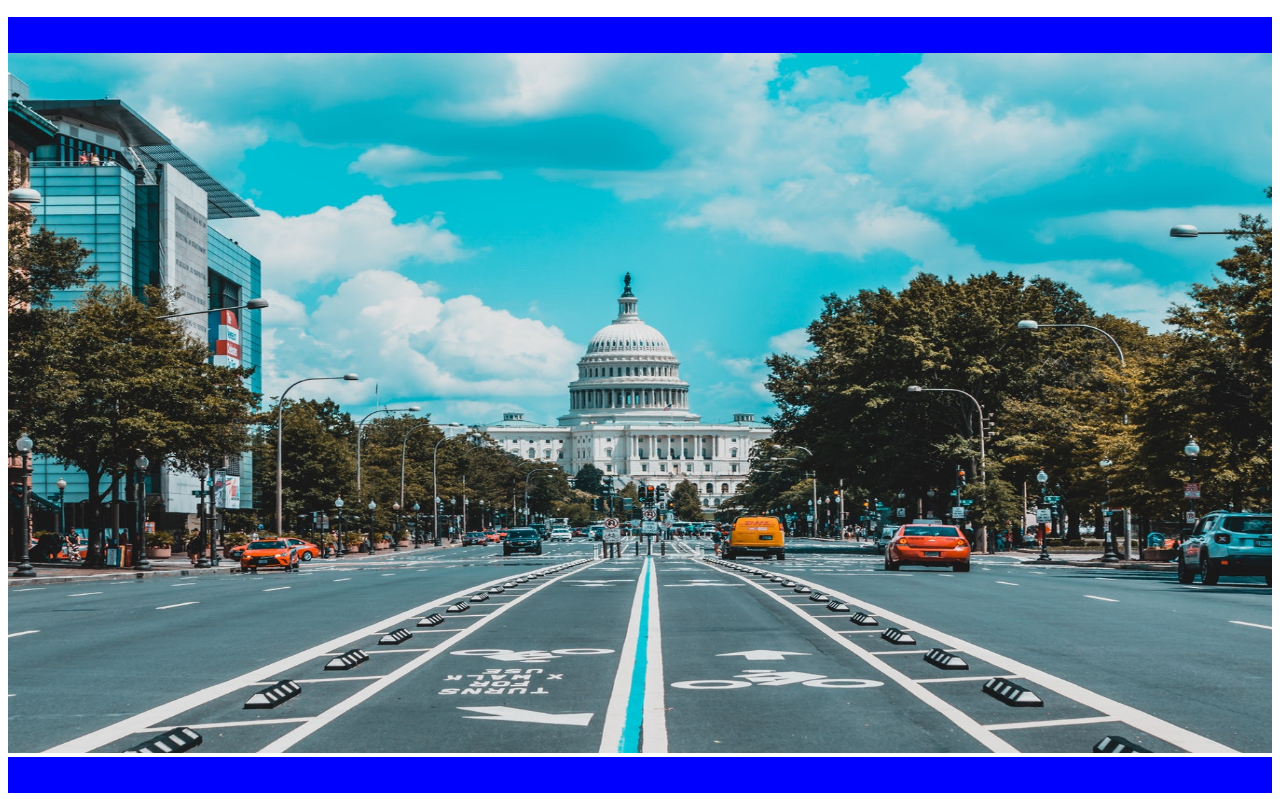
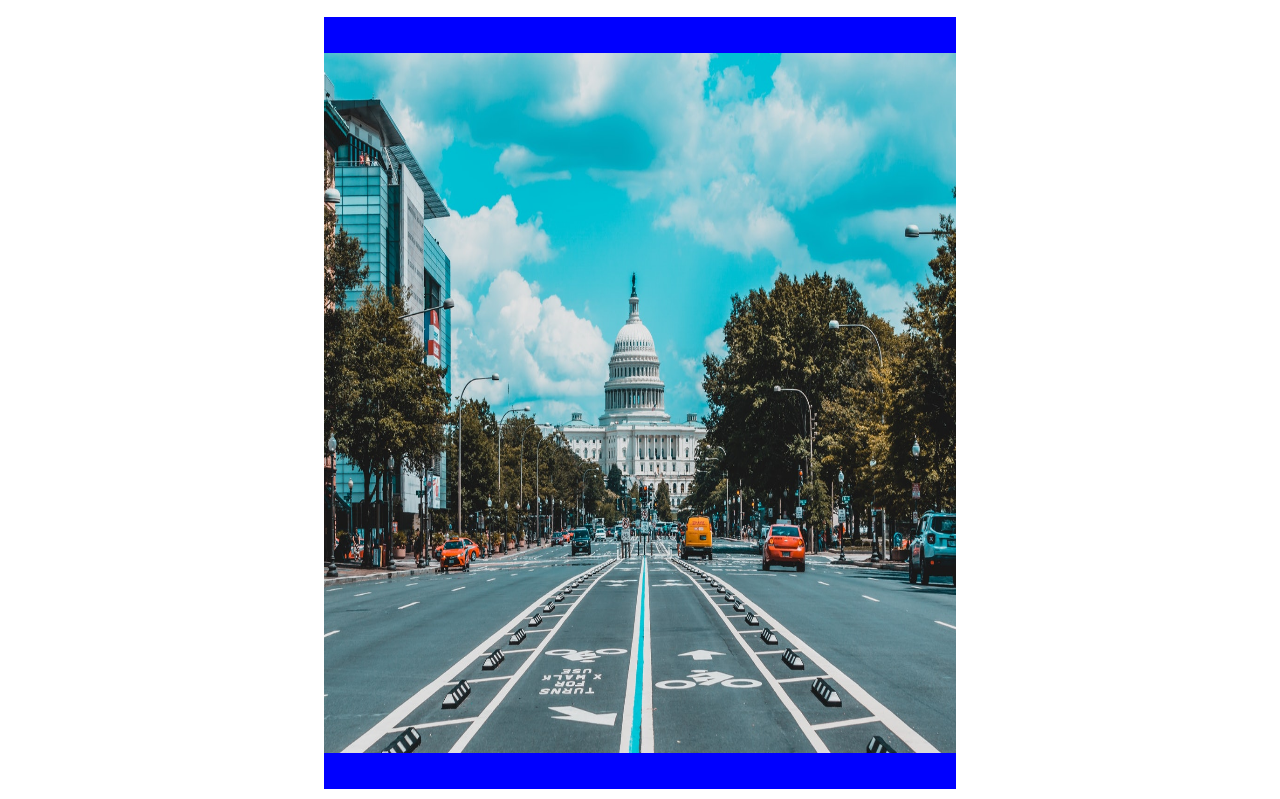
Before and after one commit to britney-johnson2/Fifty-Nifty-Visualization, a plain HTML site: page index.html in a window 1280 px wide. Shown: the part 84-883 px from the top of the page. Drawn offline with nearby package versions, Linux system fonts and the light colour scheme; a script that the page names is missing.

Commit message:
more changes to index.html

```diff
--- a/index.html
+++ b/index.html
@@ -51,7 +51,10 @@ p.lineOne{
 } */
 
 img {
-  width: 100%;
+  display: block;
+  margin-left: auto;
+  margin-right: auto;
+  width: 50%;
   height: 700px;
 
 }
@@ -69,7 +72,11 @@ img {
     background-color: blue;
     color: blue;
 
-    width:100%;
+    display: block;
+    margin-left: auto;
+    margin-right: auto;
+    width:50%;
+
 
 }
 
```
